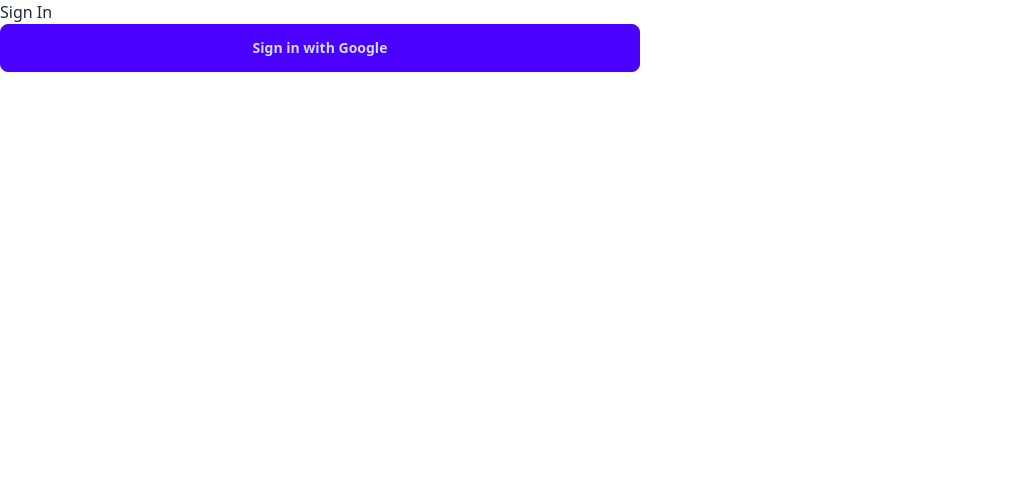
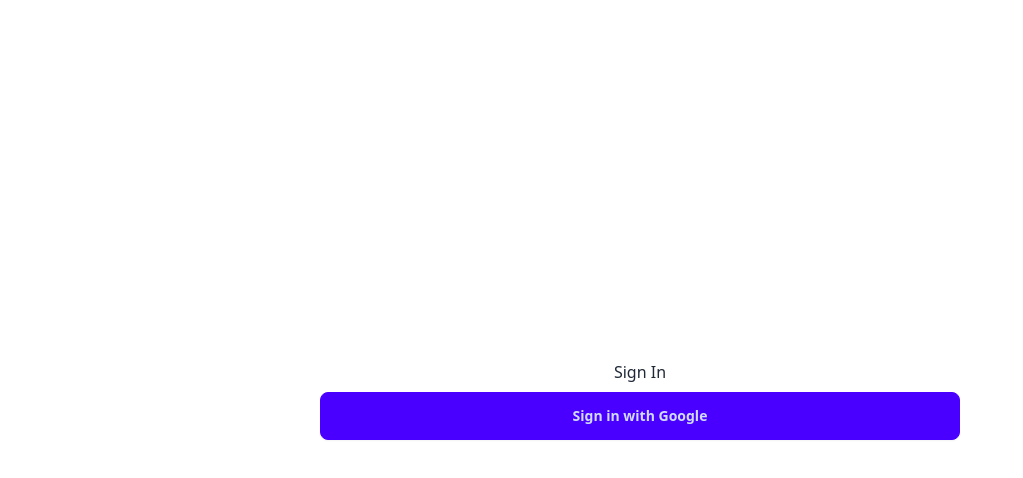
Before and after one commit to damiensedgwick/keep-calm-and-budget-on, a SvelteKit app: page /signin in a window 1280 px wide. Shown: the top 478 px of the page, without its empty margins (0-1023 px from the left). Built offline with nearby package versions, Linux system fonts and the light colour scheme; no server answers.

Commit message:
centered all page views for now

```diff
--- a/src/routes/+page.svelte
+++ b/src/routes/+page.svelte
@@ -1,5 +1,4 @@
-<script lang="ts">
-</script>
-
-<h1>Keep Calm & Budget On</h1>
-<a href="/dashboard">Dashboard</a>
+<div class="flex flex-col items-center justify-center w-screen h-screen space-y-2">
+	<h1>Keep Calm & Budget On</h1>
+	<a href="/dashboard">Dashboard</a>
+</div>
--- a/src/routes/dashboard/+page.svelte
+++ b/src/routes/dashboard/+page.svelte
@@ -12,6 +12,8 @@
 </script>
 
 <AuthCheck>
-	<h1>Keep Calm & Budget On: Dashboard</h1>
-	<button class="w-1/2 btn btn-primary" on:click={signOut}>Sign out</button>
+	<div class="flex flex-col items-center justify-center w-screen h-screen space-y-2">
+		<h1>Keep Calm & Budget On: Dashboard</h1>
+		<button class="w-1/2 btn btn-primary" on:click={signOut}>Sign out</button>
+	</div>
 </AuthCheck>
--- a/src/routes/signin/+page.svelte
+++ b/src/routes/signin/+page.svelte
@@ -1,7 +1,6 @@
 <script lang="ts">
 	import { goto } from '$app/navigation';
 	import { FIREBASE_AUTH } from '$lib/firebase';
-	import { redirect } from '@sveltejs/kit';
 	import { GoogleAuthProvider, signInWithPopup } from 'firebase/auth';
 
 	async function signInWithGoogle() {
@@ -14,5 +13,7 @@
 	}
 </script>
 
-<h2>Sign In</h2>
-<button class="w-1/2 btn btn-primary" on:click={signInWithGoogle}>Sign in with Google</button>
+<div class="flex flex-col items-center justify-center w-screen h-screen space-y-2">
+	<h2>Sign In</h2>
+	<button class="w-1/2 btn btn-primary" on:click={signInWithGoogle}>Sign in with Google</button>
+</div>
```
Also changed, not shown: src/routes/dashboard/+layout.svelte (deleted, +0 -7 lines).
